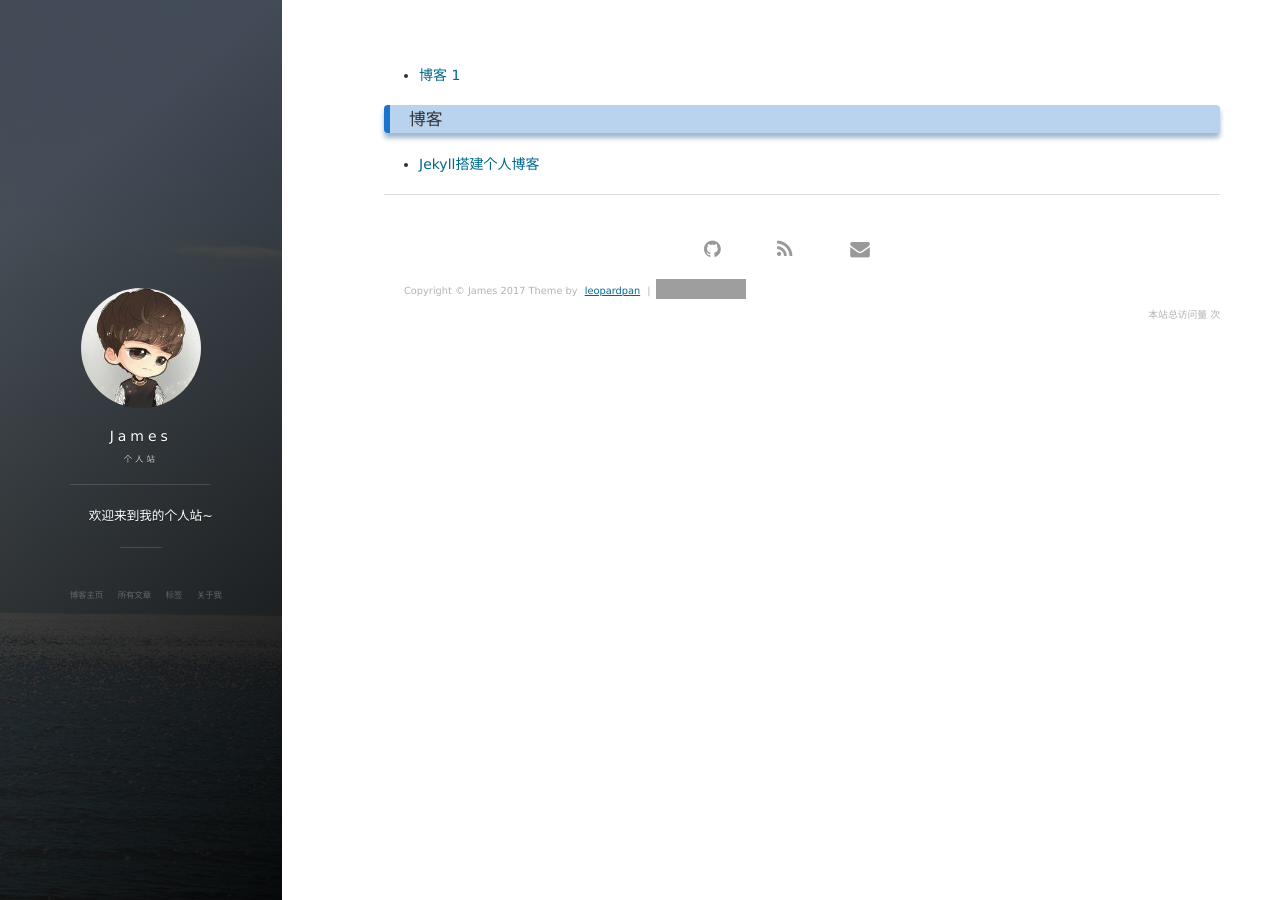
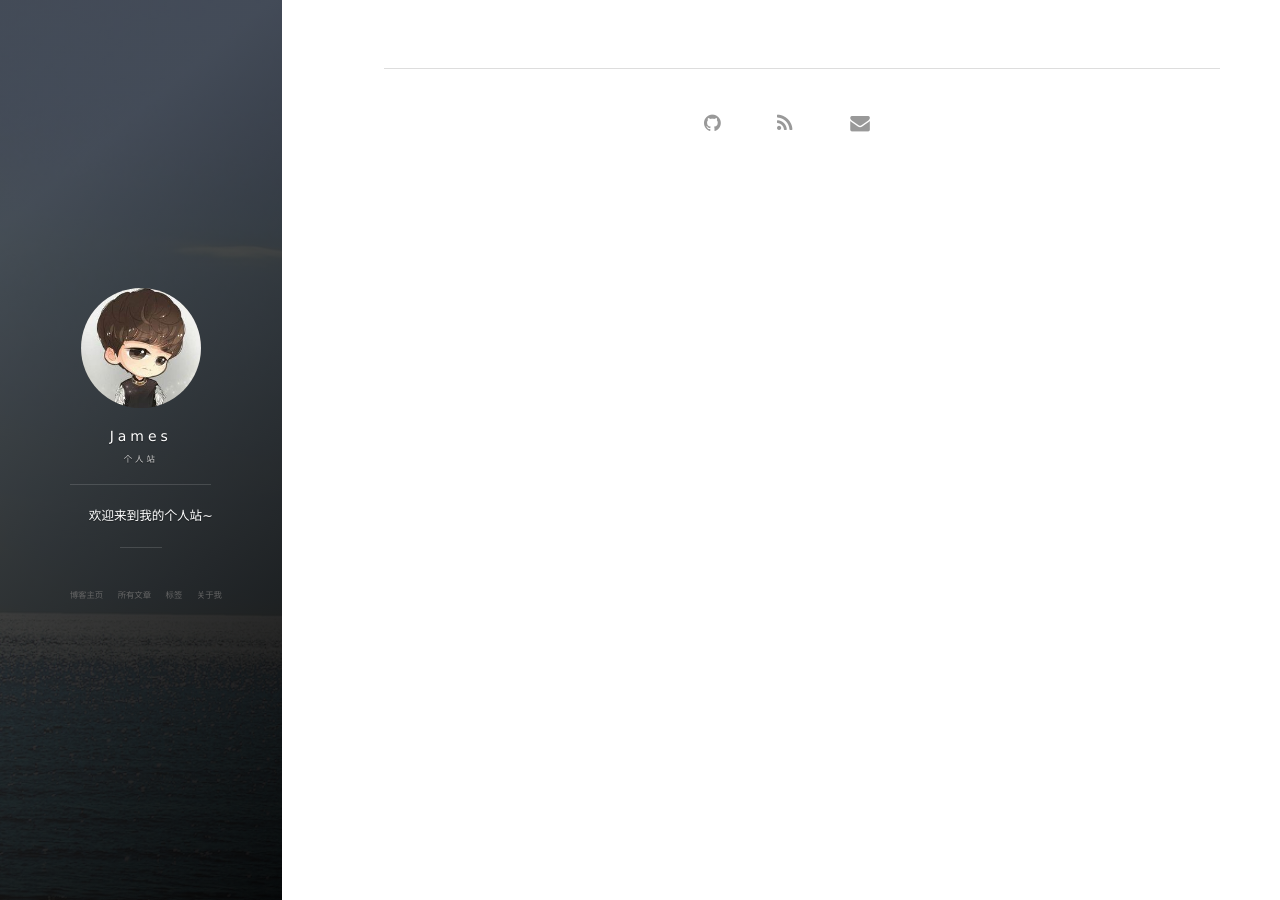
Before and after one commit to chendaxin/chendaxin.github.io, a Jekyll site: the page built from tags.html, in a window 1280 px wide. Built offline with Jekyll 4.4.1, drawn with Linux system fonts in a browser that asks for light colours; nearby versions of some CDN libraries; comment, search, counter and statistics services are not loaded; part of the change alters nothing that is shown; grey boxes are pictures that could not be loaded.

Commit message:
delete footer
delete footer

````diff
--- a/_includes/footer.html
+++ b/_includes/footer.html
@@ -67,7 +67,7 @@
 
         </div>
 
-        <div class = "footer_div">
+        <!-- <div class = "footer_div">
            <p class="copyright text-muted">
             Copyright &copy; {{ site.title }} {{ site.time | date: '%Y' }} Theme by <a href="http://baixin.io/">leopardpan</a> |
             <iframe
@@ -77,15 +77,15 @@
             </iframe>
             </p>
         	<div align="right">
-    			<link rel="stylesheet" href="//cdn.bootcss.com/font-awesome/4.3.0/css/font-awesome.min.css">
+            			<link rel="stylesheet" href="//cdn.bootcss.com/font-awesome/4.3.0/css/font-awesome.min.css">
 
-          <!-- 访问统计 -->
+          访问统计
           <span id="busuanzi_container_site_pv">
             本站总访问量
             <span id="busuanzi_value_site_pv"></span>次
           </span>
 
-        </div>
-        <div>
+        </div> -->
+
     </footer>
 </section>
--- a/_posts/2016-10-14-jekyll_tutorials1.md
+++ /dev/null
@@ -1,284 +0,0 @@
----
-layout: post
-title: Jekyll搭建个人博客
-date: 2016-10-14
-tags: 博客
----
-
-　之前写了一篇[HEXO搭建个人博客](http://baixin.io/2015/08/HEXO%E6%90%AD%E5%BB%BA%E4%B8%AA%E4%BA%BA%E5%8D%9A%E5%AE%A2/)的教程获得了很好评，尤其是在[简书](http://www.jianshu.com/p/465830080ea9)上目前已经累积了10W+的阅读量了，也有好心的读者主动给我打赏，在此感谢。
-
-　如果你看过我的文章会发现我现在的博客样式跟之前是有很大的区别的，之前我也是使用 HEXO 搭建的博客，后来发现使用 HEXO 在多台电脑上发布博客，操作起来并不是那么方便，果断就转到了 Jekyll 上，接下来我会讲如何使用 Jekyll 搭建博客，[博客模板效果](http://baixin.io/#blog)。
-
-
-### 介绍
-
- 　Jekyll 是一个简单的博客形态的静态站点生产机器。它有一个模版目录，其中包含原始文本格式的文档，通过 Markdown （或者 Textile） 以及 Liquid 转化成一个完整的可发布的静态网站，你可以发布在任何你喜爱的服务器上。Jekyll 也可以运行在 GitHub Page 上，也就是说，你可以使用 GitHub 的服务来搭建你的项目页面、博客或者网站，而且是完全免费的
-
-　使用 Jekyll 搭建博客之前要确认下本机环境，Git 环境（用于部署到远端）、[Ruby](http://www.ruby-lang.org/en/downloads/) 环境（Jekyll 是基于 Ruby 开发的）、包管理器 [RubyGems](http://rubygems.org/pages/download)
-　　如果你是 Mac 用户，你就需要安装 Xcode 和 Command-Line Tools了。下载方式 Preferences → Downloads → Components。
-
-　　Jekyll 是一个免费的简单静态网页生成工具，可以配合第三方服务例如： Disqus（评论）、多说(评论) 以及分享 等等扩展功能，Jekyll 可以直接部署在 Github（国外） 或 Coding（国内） 上，可以绑定自己的域名。[Jekyll中文文档](http://jekyll.bootcss.com/)、[Jekyll英文文档](https://jekyllrb.com/)、[Jekyll主题列表](http://jekyllthemes.org/)。
-
-
-### Jekyll 环境配置
-
-安装 jekyll
-
-```
-$ gem install jekyll
-```
-
-创建博客
-
-```
-$ jekyll new myBlog
-```
-
-进入博客目录
-
-```
-$ cd myBlog
-```
-
-启动本地服务
-
-```
-$ jekyll serve
-```
-
-在浏览器里输入： [http://localhost:4000](http://localhost:4000)，就可以看到你的博客效果了。
-
-![](/images/posts/jekyll/image1.png)
-
-so easy !
-
-### 目录结构
-
-　Jekyll 的核心其实是一个文本转换引擎。它的概念其实就是： 你用你最喜欢的标记语言来写文章，可以是 Markdown，也可以是 Textile,或者就是简单的 HTML, 然后 Jekyll 就会帮你套入一个或一系列的布局中。在整个过程中你可以设置URL路径, 你的文本在布局中的显示样式等等。这些都可以通过纯文本编辑来实现，最终生成的静态页面就是你的成品了。
-
- 一个基本的 Jekyll 网站的目录结构一般是像这样的：
-
-```
-.
-├── _config.yml
-├── _includes
-|   ├── footer.html
-|   └── header.html
-├── _layouts
-|   ├── default.html
-|   ├── post.html
-|   └── page.html
-├── _posts
-|   └── 2016-10-08-welcome-to-jekyll.markdown
-├── _sass
-|   ├── _base.scss
-|   ├── _layout.scss
-|   └── _syntax-highlighting.scss
-├── about.md
-├── css
-|   └── main.scss
-├── feed.xml
-└── index.html
-
-```
-
-这些目录结构以及具体的作用可以参考 [官网文档](http://jekyll.com.cn/docs/structure/)
-
-进入 _config.yml 里面，修改成你想看到的信息，重新 jekyll server ，刷新浏览器就可以看到你刚刚修改的信息了。
-
-到此，博客初步搭建算是完成了，
-
-### 博客部署到远端
-
-　我这里讲的是部署到 Github Page 创建一个 github 账号，然后创建一个跟你账户名一样的仓库，如我的 github 账户名叫 [leopardpan](https://github.com/leopardpan)，我的 github 仓库名就叫 [leopardpan.github.io](https://github.com/leopardpan/leopardpan.github.io)，创建好了之后，把刚才建立的 myBlog 项目 push 到 username.github.io仓库里去（username指的是你的github用户名），检查你远端仓库已经跟你本地 myBlog 同步了，然后你在浏览器里输入 username.github.io ，就可以访问你的博客了。
-
-
-### 编写文章
-
-　　所有的文章都是 _posts 目录下面，文章格式为 mardown 格式，文章文件名可以是 .mardown 或者 .md。
-
-　　编写一篇新文章很简单，你可以直接从 _posts/ 目录下复制一份出来 `2016-10-16-welcome-to-jekyll副本.markdown` ，修改名字为 2016-10-16-article1.markdown ，注意：文章名的格式前面必须为 2016-10-16- ，日期可以修改，但必须为 年-月-日- 格式，后面的 article1 是整个文章的连接 URL，如果文章名为中文，那么文章的连接URL就会变成这样的：http://baixin.io/2015/08/%E6%90%AD%E5/ ， 所以建议文章名最好是英文的或者阿拉伯数字。 双击 2016-10-16-article1.markdown 打开
-
-```
-
----
-layout: post
-title:  "Welcome to Jekyll!"
-date:   2016-10-16 11:29:08 +0800
-categories: jekyll update
----
-
-正文...
-
-```
-
-
-title: 显示的文章名， 如：title: 我的第一篇文章
-date:  显示的文章发布日期，如：date: 2016-10-16
-categories: tag标签的分类，如：categories: 随笔
-
-注意：文章头部格式必须为上面的，.... 就是文章的正文内容。
-
-我写文章使用的是 Sublime Text2 编辑器，如果你对 markdown 语法不熟悉的话，可以看看[作业部落的教程](https://www.zybuluo.com/)
-
-
-### 使用我的博客模板
-
-虽然博客部署完成了，你会发现博客太简单不是你想要的，如果你喜欢我的模板的话，可以使用我的模板。
-
-首先你要获取的我博客，[Github项目地址](https://github.com/leopardpan/leopardpan.github.io.git)，你可以直接[点击下载博客](https://github.com/leopardpan/leopardpan.github.io/archive/master.zip)，进去leopardpan.github.io/ 目录下， 使用命令部署本地服务
-
-```
-$ jekyll server
-```
-
-### 如果你本机没配置过任何jekyll的环境，可能会报错
-
-```
-/Users/xxxxxxxx/.rvm/rubies/ruby-2.2.2/lib/ruby/site_ruby/2.2.0/rubygems/core_ext/kernel_require.rb:54:in `require': cannot load such file -- bundler (LoadError)
-	from /Users/xxxxxxxx/.rvm/rubies/ruby-2.2.2/lib/ruby/site_ruby/2.2.0/rubygems/core_ext/kernel_require.rb:54:in `require'
-	from /Users/xxxxxxxx/.rvm/gems/ruby-2.2.2/gems/jekyll-3.3.0/lib/jekyll/plugin_manager.rb:34:in `require_from_bundler'
-	from /Users/xxxxxxxx/.rvm/gems/ruby-2.2.2/gems/jekyll-3.3.0/exe/jekyll:9:in `<top (required)>'
-	from /Users/xxxxxxxx/.rvm/gems/ruby-2.2.2/bin/jekyll:23:in `load'
-	from /Users/xxxxxxxx/.rvm/gems/ruby-2.2.2/bin/jekyll:23:in `<main>'
-	from /Users/xxxxxxxx/.rvm/gems/ruby-2.2.2/bin/ruby_executable_hooks:15:in `eval'
-	from /Users/xxxxxxxx/.rvm/gems/ruby-2.2.2/bin/ruby_executable_hooks:15:in `<main>'
-
-```
-
-原因： 没有安装 bundler ，执行安装 bundler 命令
-
-```
-
-$ gem install bundler
-
-```
-
-
-提示：
-
-```
-Fetching: bundler-1.13.5.gem (100%)
-Successfully installed bundler-1.13.5
-Parsing documentation for bundler-1.13.5
-Installing ri documentation for bundler-1.13.5
-Done installing documentation for bundler after 5 seconds
-1 gem installed
-
-```
-
-再次执行 $ jekyll server  ，提示
-
-```
-
-Could not find proper version of jekyll (3.1.1) in any of the sources
-Run `bundle install` to install missing gems.
-
-```
-
-跟着提示运行命令
-
-```
-$ bundle install
-```
-
-这个时候你可能会发现 bundle install 运行卡主不动了。
-
-如果很长时间都没任何提示的话，你可以尝试修改 gem 的 source
-
-```
-$ gem sources --remove https://rubygems.org/
-$ gem sources -a http://ruby.taobao.org/
-$ gem sources -l
-*** CURRENT SOURCES ***
-
-http://ruby.taobao.org
-
-```
-
-再次执行命令 $ bundle install，发现开始有动静了
-
-```
-Fetching gem metadata from https://rubygems.org/...........
-Fetching version metadata from https://rubygems.org/..
-Fetching dependency metadata from https://rubygems.org/.
-。。。
-Installing jekyll-watch 1.3.1
-Installing jekyll 3.1.1
-Bundle complete! 3 Gemfile dependencies, 17 gems now installed.
-Use `bundle show [gemname]` to see where a bundled gem is installed.
-
-```
-
-bundler安装完成，后再次启动本地服务
-
-```
-$ jekyll server
-
-```
-
-继续报错
-
-```
-Configuration file: /Users/tendcloud-Caroline/Desktop/leopardpan.github.io/_config.yml
-  Dependency Error: Yikes! It looks like you don't have jekyll-sitemap or one of its dependencies installed. In order to use Jekyll as currently configured, you'll need to install this gem. The full error message from Ruby is: 'cannot load such file -- jekyll-sitemap' If you run into trouble, you can find helpful resources at http://jekyllrb.com/help/!
-jekyll 3.1.1 | Error:  jekyll-sitemap
-
-```
-表示 当前的 jekyll 版本是 3.1.1 ，无法使用 jekyll-sitemap
-
-解决方法有两个
-
-> 1、打开当前目录下的 _config.yml 文件，把 gems: [jekyll-paginate,jekyll-sitemap] 换成 gems: [jekyll-paginate] ，也就是去掉jekyll-sitemap。
-
-> 2、升级 jekyll 版本，我当前的是 jekyll 3.1.2 。
-
-修改完成后保存配置，再次执行
-
-```
-$ jekyll server
-
-```
-提示
-
-```
-Configuration file: /Users/baixinpan/Desktop/OpenSource/Mine/Page-Blog/leopardpan.github.io-github/_config.yml
-            Source: /Users/baixinpan/Desktop/OpenSource/Mine/Page-Blog/leopardpan.github.io-github
-       Destination: /Users/baixinpan/Desktop/OpenSource/Mine/Page-Blog/leopardpan.github.io-github/_site
- Incremental build: disabled. Enable with --incremental
-      Generating...
-                    done in 0.901 seconds.
- Auto-regeneration: enabled for '/Users/baixinpan/Desktop/OpenSource/Mine/Page-Blog/leopardpan.github.io-github'
-Configuration file: /Users/baixinpan/Desktop/OpenSource/Mine/Page-Blog/leopardpan.github.io-github/_config.yml
-    Server address: http://127.0.0.1:4000/
-  Server running... press ctrl-c to stop.
-
-```
-
-表示本地服务部署成功。
-
-在浏览器输入 [127.0.0.1:4000](127.0.0.1:4000) ， 就可以看到[baixin.io](http://baixin.io)博客效果了。
-
-### 修改成你自己的博客
-
->* 如果你想使用我的模板请把 _posts/ 目录下的文章都去掉。
->* 修改 _config.yml 文件里面的内容为你自己的。
-
-然后使用 git push 到你自己的仓库里面去，检查你远端仓库，在浏览器输入 username.github.io 就会发现，你有一个漂亮的主题模板了。
-
-
-#### 【 如果想修改博客样式却不知道怎么修改，可以直接在评论里给我提问 】
-
-### 为什么要是用 Jekyll
-
-使用了 Jekyll 你会发现如果你想使用多台电脑发博客都很方便，只要把远端 github 仓库里的博客 clone 下来，写文章后再提交就可以了，Hexo 由于远端提交的是静态网页，所有无法直接写 Markdown 的文章。如果你想看 Hexo 搭建博客，可以看看我的另一篇[HEXO搭建个人博客](http://baixin.io/2015/08/HEXO%E6%90%AD%E5%BB%BA%E4%B8%AA%E4%BA%BA%E5%8D%9A%E5%AE%A2/)的教程。
-
-如果你在搭建博客遇到问题，可以在[原文博客](http://baixin.io/2016/10/jekyll_tutorials1/)的评论里给我提问。
-
-后面会继续介绍，在我的博客基础上，如何修改成你自己喜欢的 Style，欢迎继续关注我博客的更新。
-
-
-### Q&A
-
-> 问题：最近很多朋友使用我的模板报警告：The CNAME `baixin.io` is already taken
-> 解决：把CNAME里面的baixin.io修改成你自己的域名，如果你暂时没有域名，CNAME里面就什么都不用谢。（之前没人反馈过这个问题，应该是github page最近才最的限制。）
````
